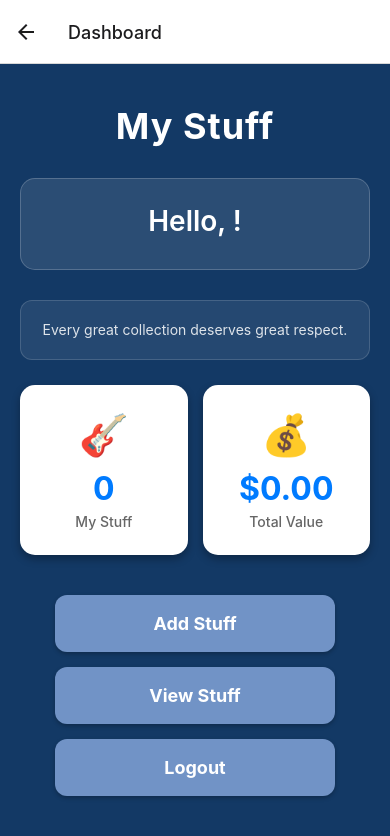
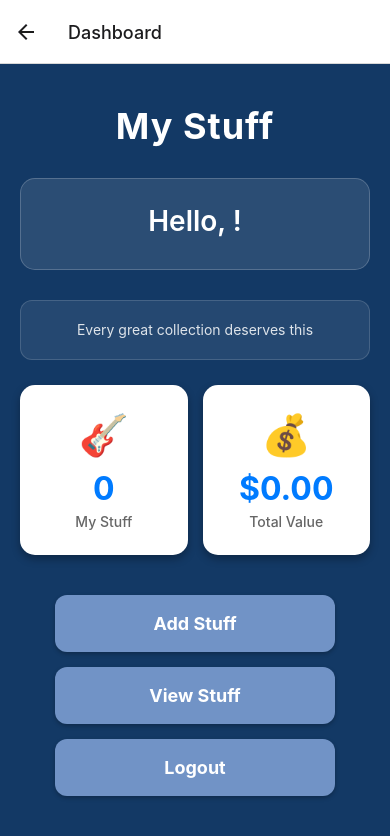
Before and after one commit to dps3ven/my_stuff, a React Native app: screen /Dashboard in a window 390 px wide. Shown: the top 836 px of the page. Built offline with nearby package versions, Linux system fonts and the light colour scheme.

Commit message:
quick change

```diff
--- a/screens/DashboardScreen.js
+++ b/screens/DashboardScreen.js
@@ -52,7 +52,7 @@ export default function DashboardScreen({ navigation }) {
 
         <View style={styles.whyCard}>
           <Text style={styles.whyText}>
-          Every great collection deserves great respect.
+          Every great collection deserves this
           </Text>
         </View>
 
```
